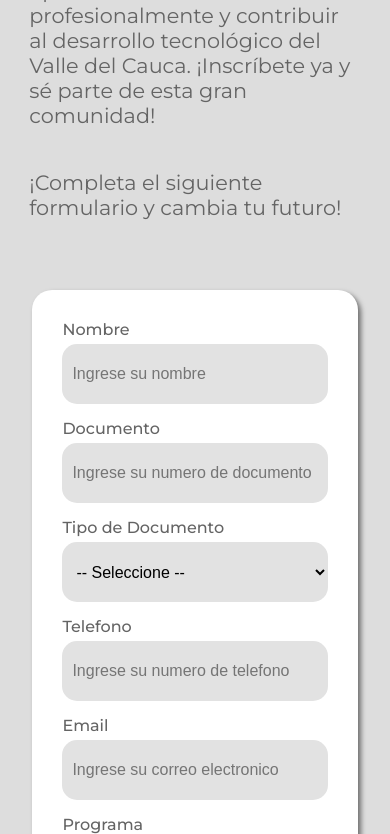
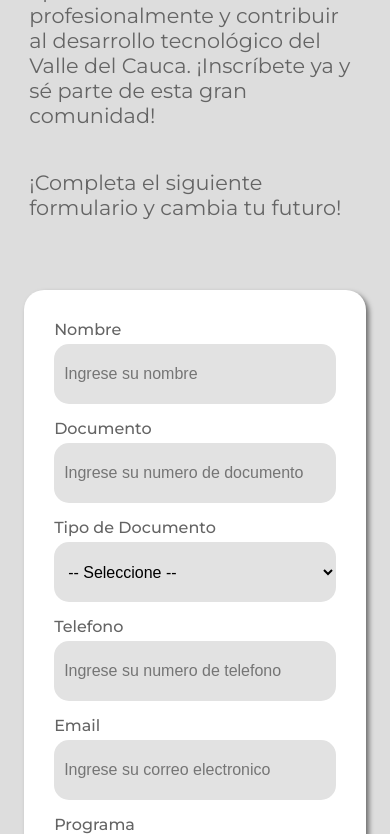
Before and after one commit to Akami-Usagi/Secretaria-Tic, a React (Create React App) app in the folder secretaria-tic/: page /inscripciones in a window 390 px wide. Shown: the part 1949-2783 px from the top of the page. Built offline with nearby package versions, Linux system fonts and the light colour scheme.

Commit message:
responsive ajustado para inscripciones

```diff
--- a/secretaria-tic/src/pages/inscripciones.jsx
+++ b/secretaria-tic/src/pages/inscripciones.jsx
@@ -71,8 +71,11 @@ const FormDiv = styled.div`
     padding: 30px;
     border-radius: 20px;
     box-shadow: 3px 3px 5px rgba(0,0,0,0.5);
+    @media (max-width: 620px){
+        width: 100%;
+    }
     @media (max-width: 500px){
-        width: 80%;
+        width: 85%;
     }
 `
 const FormLabel = styled.label`
```
